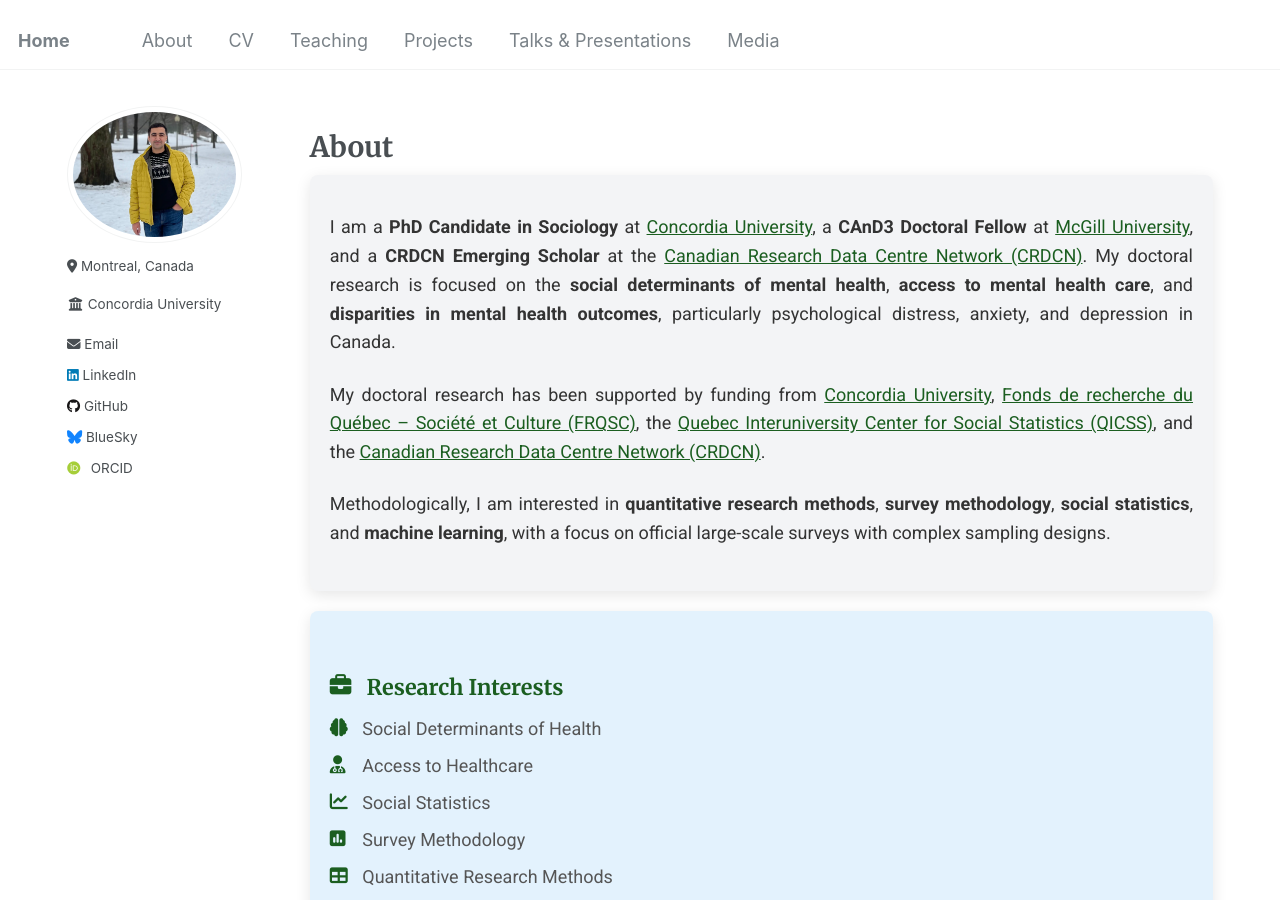
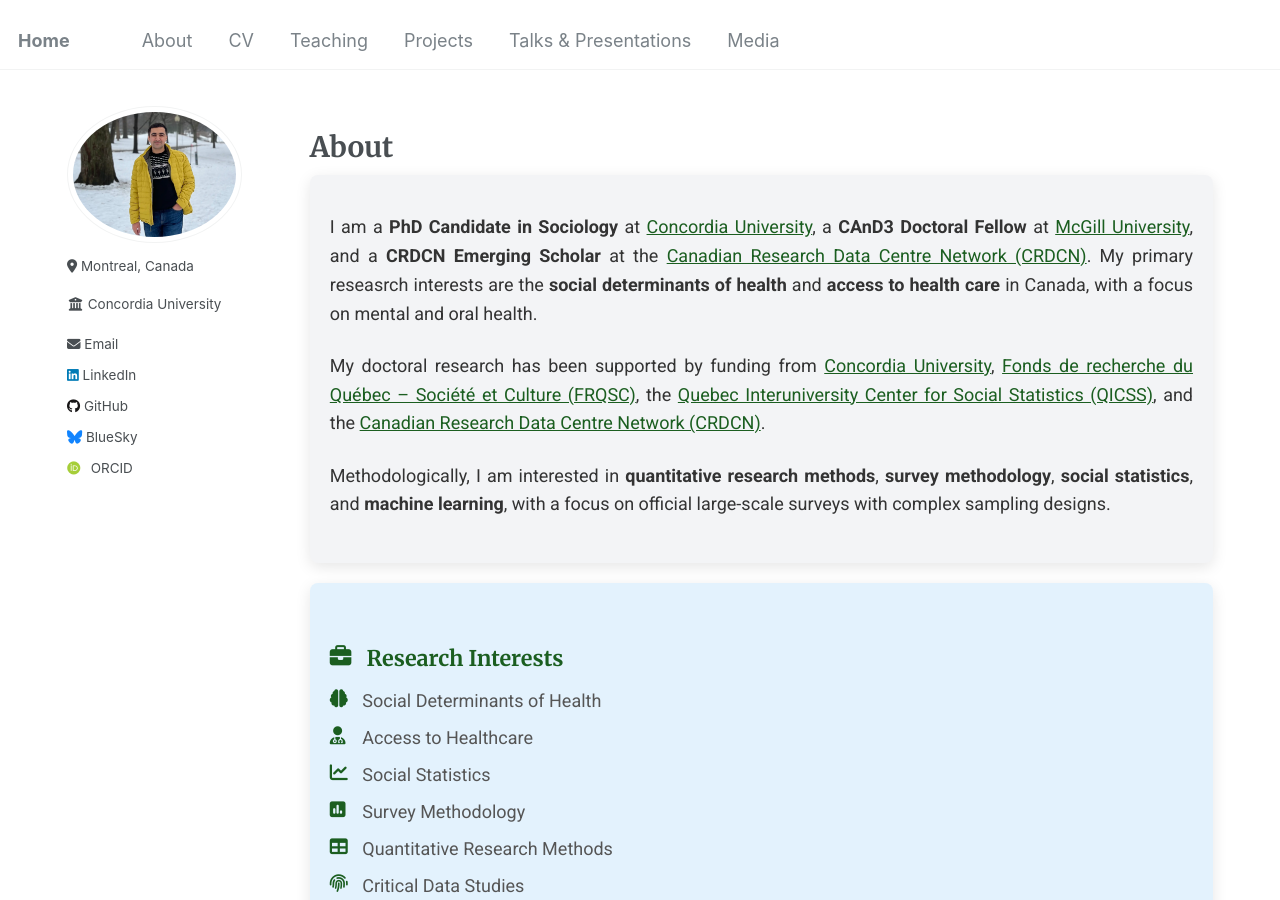
Before and after one commit to Mohsnmonji/mohsnmonji.github.io, a Jekyll site: the page built from about-me.md, in a window 1280 px wide and 900 px high. Built offline with Jekyll 4.4.1, drawn with Linux system fonts in a browser that asks for light colours; some web fonts are replaced.

Commit message:
Update about-me.md

```diff
--- a/about-me.md
+++ b/about-me.md
@@ -91,10 +91,9 @@ author_profile: true
     <a href="https://www.mcgill.ca/cand3/our-people/fellows-2024-25" target="_blank">McGill University</a>,
     and a <strong>CRDCN Emerging Scholar</strong> at the
     <a href="https://crdcn.ca" target="_blank">Canadian Research Data Centre Network (CRDCN)</a>.
-      My doctoral research is focused on the
-  <strong>social determinants of mental health</strong>,
-  <strong>access to mental health care</strong>, and
-  <strong>disparities in mental health outcomes</strong>, particularly psychological distress, anxiety, and depression in Canada.
+      My primary reseasrch interests are the
+  <strong>social determinants of health</strong> and
+  <strong>access to health care</strong> in Canada, with a focus on mental and oral health.
 </p>
 
   <p>
```
